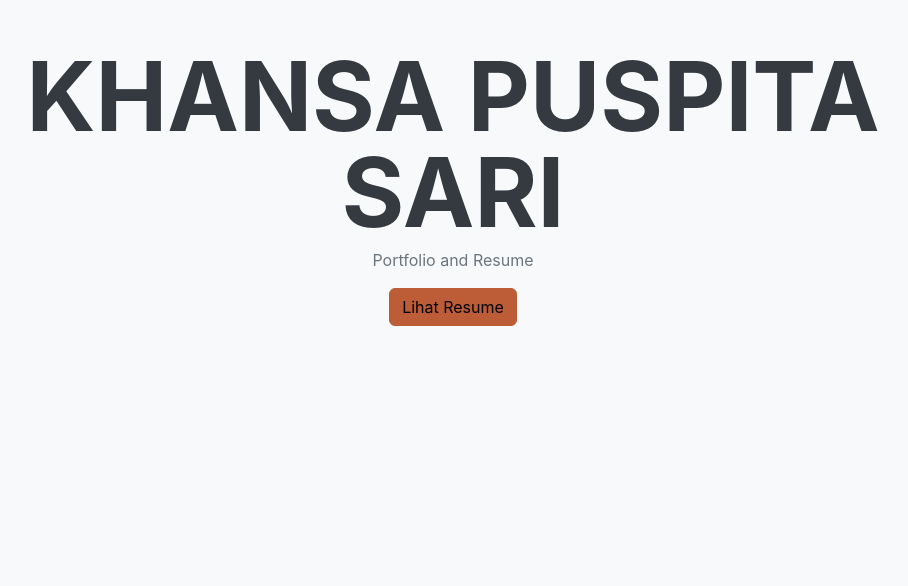
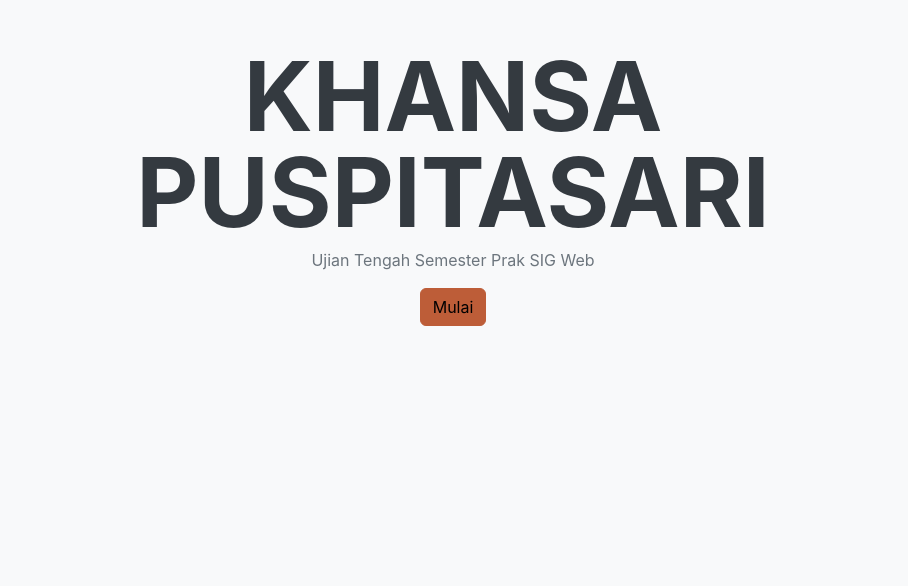
Before and after one commit to khansosss/khansosss.github.io, a plain HTML site: page index.html in a window 1280 px wide. Shown: the part 213-799 px from the top of the page, without its empty margins (323-1231 px from the left). Drawn offline with nearby package versions, Linux system fonts and the light colour scheme; files that its build step writes are made by us from their sources; files whose address does not match are found by name; a web font is replaced by a local one.

Commit message:
Update index.html

```diff
--- a/index.html
+++ b/index.html
@@ -15,13 +15,13 @@
     <body>
         <!-- Landing Page Section -->
         <section id="landing-page" class="vh-100 d-flex flex-column justify-content-center align-items-center text-center bg-light">
-            <h1>Khansa Puspita Sari</h1>
-            <p>Portfolio and Resume</p>
-            <a class="btn btn-primary" href="#resume">Lihat Resume</a>
+            <h1>Khansa Puspitasari</h1>
+            <p>Ujian Tengah Semester Prak SIG Web</p>
+            <a class="btn btn-primary" href="#resume">Mulai</a>
         </section>
 
-        <!-- Resume Section -->
-        <section id="resume">
+        <!-- UTS -->
+        <section id="UTS">
             <div class="d-flex">
                 <nav class="navbar navbar-expand-lg navbar-dark bg-primary flex-column">
                     <a class="navbar-brand" href="#landing-page">Kembali ke Landing Page</a>
@@ -37,7 +37,6 @@
                     </div>
                 </nav>
                 <div class="container-fluid p-4">
-                    <!-- Bagian resume yang sudah kamu buat sebelumnya -->
                      <!-- Page Content-->
         <div class="container-fluid p-0">
             <!-- Praktikum-->
```
